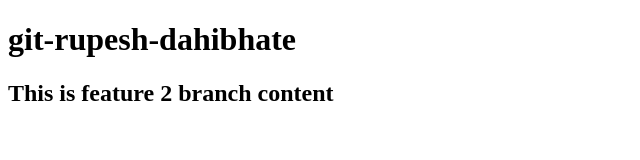
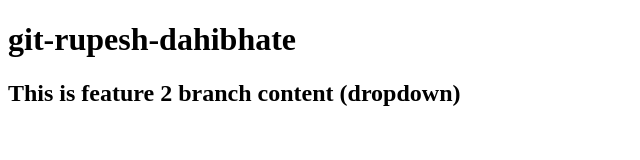
Before and after one commit to Rupesh2704/local-repo, a plain HTML site: page index.html in a window 1280 px wide. Shown: the whole page, without its empty margins (0-640 px from the left). Drawn offline with Linux system fonts and the light colour scheme.

```diff
--- a/index.html
+++ b/index.html
@@ -8,6 +8,6 @@
 <body>
     <h1>git-rupesh-dahibhate</h1>
 
-    <h2>This is feature 2 branch content</h2>
+    <h2>This is feature 2 branch content (dropdown)</h2>
 </body>
 </html>
```
